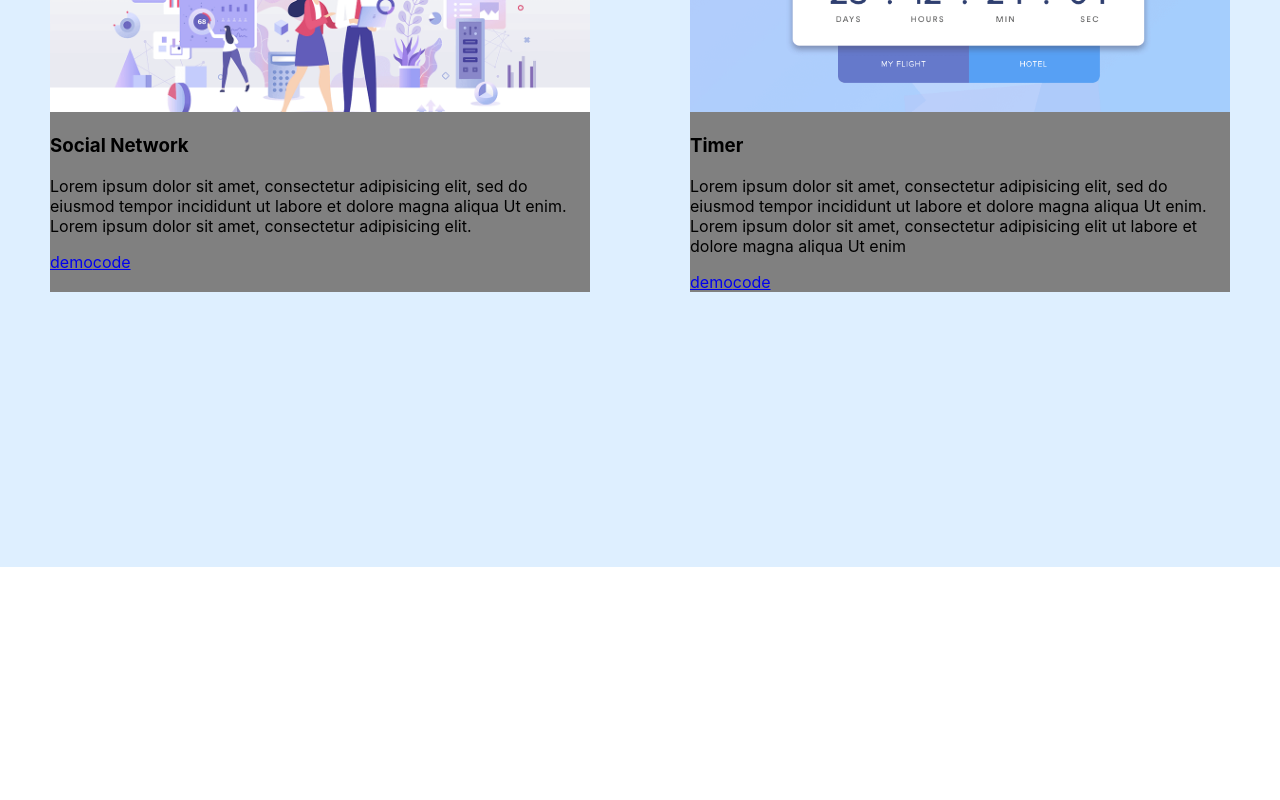
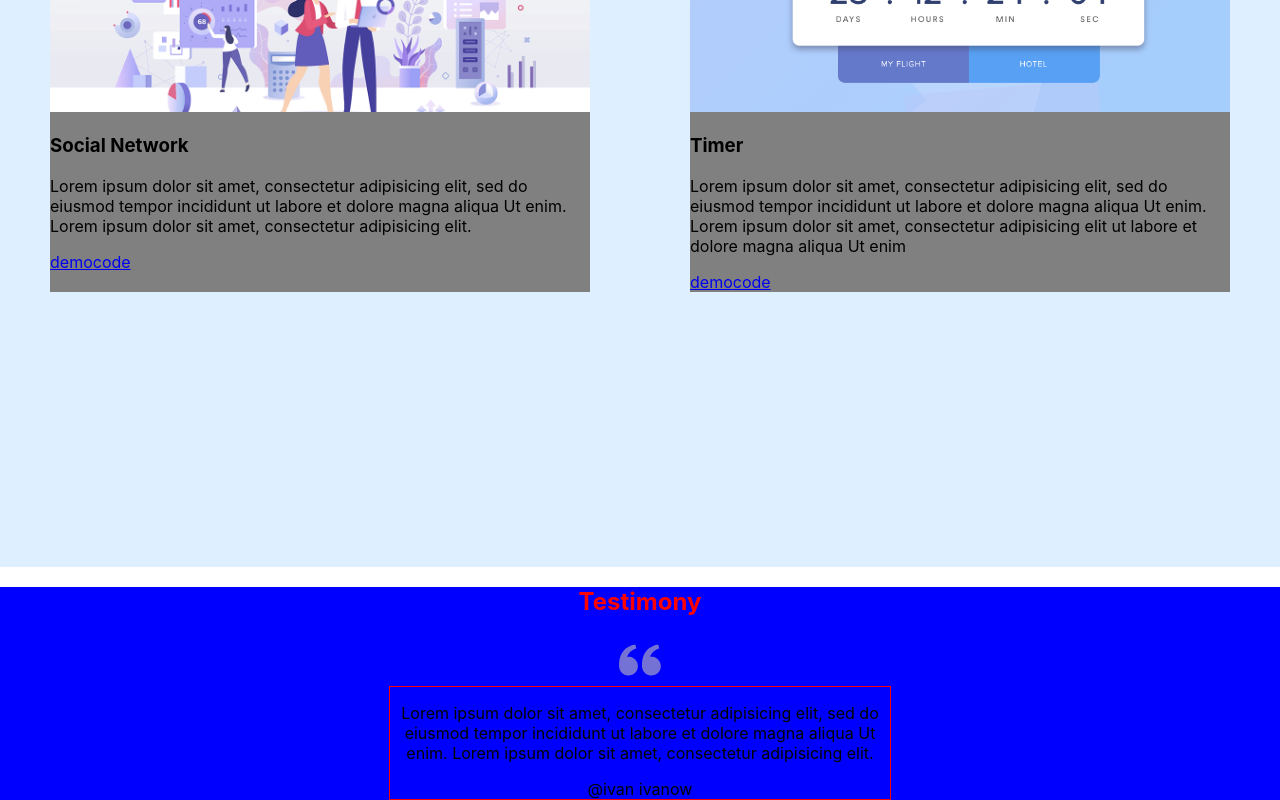
Before and after one commit to Anton-013/portfolio-start-project-main, a React app: page / in a window 1280 px wide. Shown: the part 1927-2727 px from the top of the page. Before the commit the page ends 2494 px from the top, so only its background shows below. Built offline with nearby package versions, Linux system fonts and the light colour scheme.

Commit message:
add Testimony

```diff
--- a/src/App.tsx
+++ b/src/App.tsx
@@ -2,6 +2,7 @@
 import { Header } from './layout/header/Header';
 import { Main } from './layout/sections/main/Main';
 import { Skills } from './layout/sections/skills/Skills';
+import { Testimony } from './layout/sections/testimony/Testimony';
 import { Works } from './layout/sections/works/Works';
 
 
@@ -12,6 +13,7 @@
             <Main/>
             <Skills/>
             <Works/>
+            <Testimony/>
         </div>
     );
 }
--- /dev/null
+++ b/src/components/slider/Slider.tsx
@@ -0,0 +1,33 @@
+import React from "react";
+import styled from "styled-components";
+
+export {};
+
+export const Slider = () => {
+    return (
+        <StyledSlider>
+            <Slide>
+                <Text>Lorem ipsum dolor sit amet, consectetur adipisicing elit, sed do eiusmod tempor incididunt ut labore et dolore magna aliqua Ut enim. Lorem ipsum dolor sit amet, consectetur adipisicing elit.</Text>
+                <Name>@ivan ivanow</Name>
+            </Slide>
+        </StyledSlider>
+    );
+};
+
+const StyledSlider = styled.div`
+    border: 1px solid red;
+    max-width: 500px;
+`
+
+const Slide = styled.div`
+
+    text-align: center;
+`
+
+const Text = styled.p`
+
+`
+
+const Name = styled.span`
+
+`
--- /dev/null
+++ b/src/layout/sections/testimony/Testimony.tsx
@@ -0,0 +1,25 @@
+import React from "react";
+import styled from "styled-components";
+import { SectionTitle } from "../../../components/SectionTitle";
+import { Icon } from "../../../components/icon/Icon";
+import { Slider } from "../../../components/slider/Slider";
+import { FlexWrapper } from "../../../components/FlexWrapper";
+
+export {};
+
+export const Testimony = () => {
+    return (
+        <StyledTetimony>
+            <SectionTitle>Testimony</SectionTitle>
+            <FlexWrapper direction={"column"} align={"center"}>
+                <Icon iconId={"quote"}/>
+                <Slider/>
+            </FlexWrapper>
+
+        </StyledTetimony>
+    );
+};
+
+const StyledTetimony = styled.section`
+    background-color: blue;
+`
```
